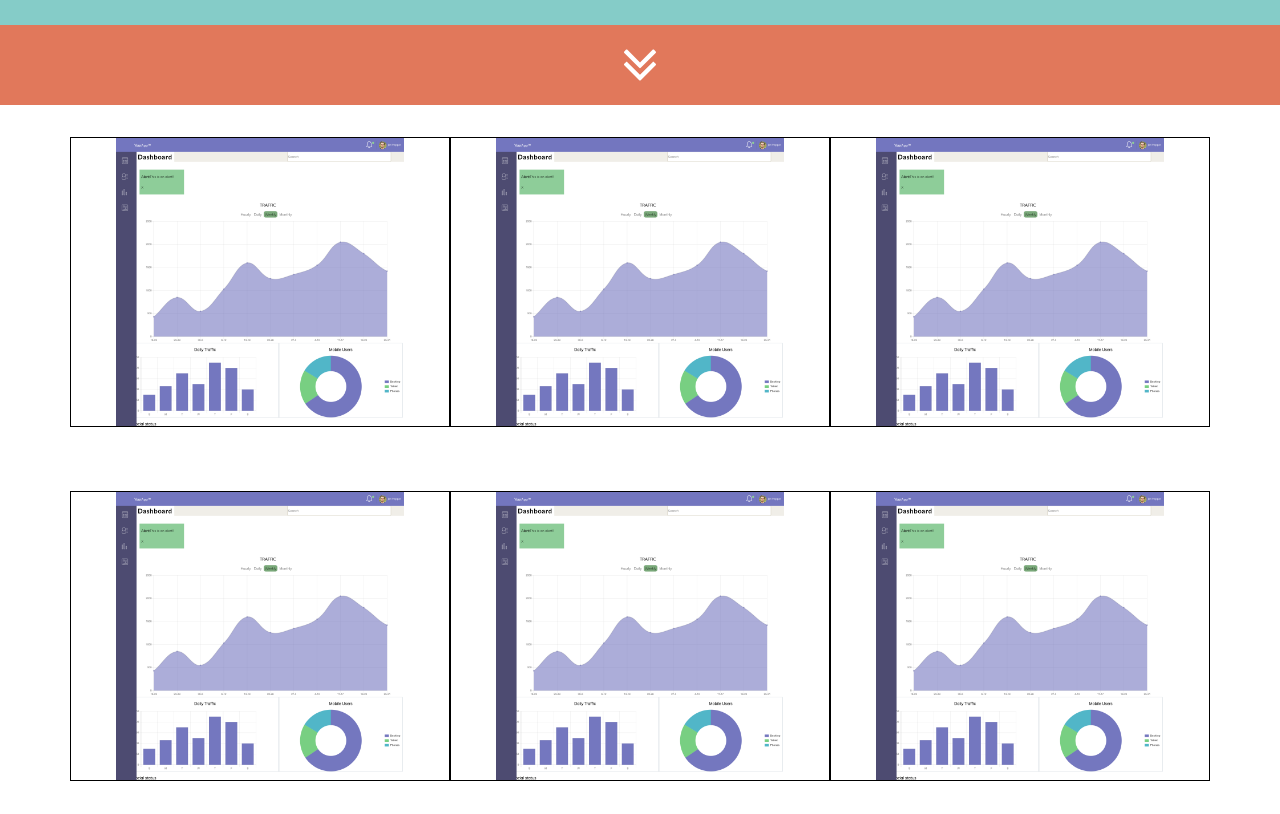
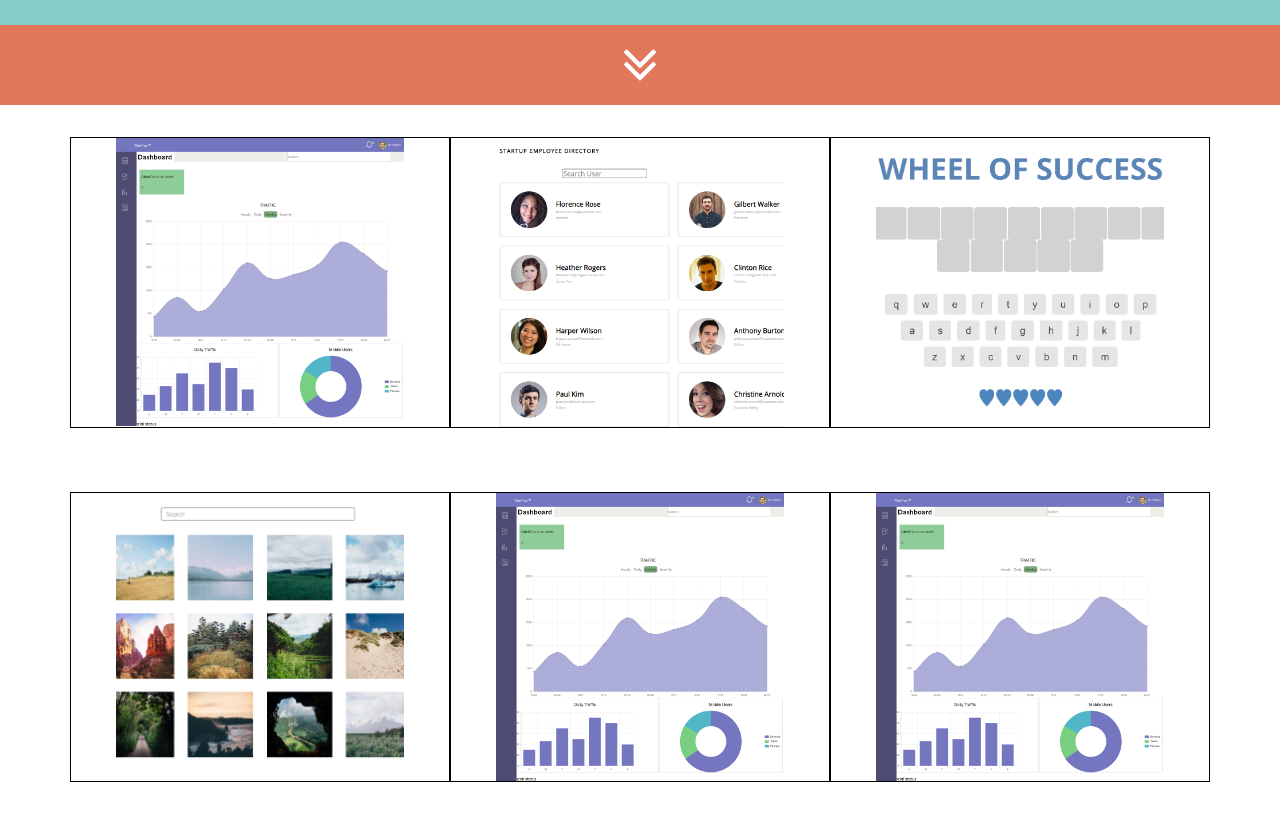
Before and after one commit to robinwatts96/portfolio, a plain HTML site: page index.html in a window 1280 px wide. Shown: the part 1560-2374 px from the top of the page. Drawn offline with nearby package versions, Linux system fonts and the light colour scheme.

Commit message:
half of images added

```diff
--- a/index.html
+++ b/index.html
@@ -90,18 +90,17 @@
     <!-- Portfolio -->
     <div class="container">
       <div class="row">
-        <div class="col-xs-12 col-md-6 col-lg-4 column">
-          <img id="web-app" src="images/portfolio/web-app.png" alt="web-app image">
-
-        </div>
-        <div class="col-xs-12 col-md-6 col-lg-4 column">
+        <div  id="web-app-div" class="col-xs-12 col-md-6 col-lg-4 column">
           <img id="web-app" src="images/portfolio/web-app.png" alt="web-app image">
         </div>
         <div class="col-xs-12 col-md-6 col-lg-4 column">
-          <img id="web-app" src="images/portfolio/web-app.png" alt="web-app image">
+          <img id="employee-directory" src="images/portfolio/employee-directory.png" alt="Employee directory image">
         </div>
         <div class="col-xs-12 col-md-6 col-lg-4 column">
-          <img id="web-app" src="images/portfolio/web-app.png" alt="web-app image">
+          <img id="game-show-app" src="images/portfolio/game-show-app.png" alt="game show app image">
+        </div>
+        <div class="col-xs-12 col-md-6 col-lg-4 column">
+          <img id="interactive-photo-gallery" src="images/portfolio/interactive-photo-gallery.png" alt="Interactive photo gallery image">
         </div>
         <div class="col-xs-12 col-md-6 col-lg-4 column">
           <img id="web-app" src="images/portfolio/web-app.png" alt="web-app image">
@@ -119,5 +118,6 @@
     <script src="https://code.jquery.com/jquery-3.5.1.slim.min.js" integrity="sha384-DfXdz2htPH0lsSSs5nCTpuj/zy4C+OGpamoFVy38MVBnE+IbbVYUew+OrCXaRkfj" crossorigin="anonymous"></script>
     <script src="https://cdn.jsdelivr.net/npm/popper.js@1.16.1/dist/umd/popper.min.js" integrity="sha384-9/reFTGAW83EW2RDu2S0VKaIzap3H66lZH81PoYlFhbGU+6BZp6G7niu735Sk7lN" crossorigin="anonymous"></script>
     <script src="https://stackpath.bootstrapcdn.com/bootstrap/4.5.2/js/bootstrap.min.js" integrity="sha384-B4gt1jrGC7Jh4AgTPSdUtOBvfO8shuf57BaghqFfPlYxofvL8/KUEfYiJOMMV+rV" crossorigin="anonymous"></script>
+    <script src="js/script.js"></script>
   </body>
 </html>
--- a/js/script.js
+++ b/js/script.js
@@ -0,0 +1,4 @@
+// Portfolio
+document.getElementById("web-app").addEventListener("click", function(){
+    document.getElementById("web-app-div").innerHTML = "Hello World";
+  });
--- a/scss/component/_images.scss
+++ b/scss/component/_images.scss
@@ -26,6 +26,6 @@
 // portfolio
 
 
-#web-app {
+.row img {
     width: 18em;
 }
```
Also changed, not shown: css/styles.css, images/portfolio/employee-directory.png (added), images/portfolio/game-show-app.png (added), images/portfolio/interactive-photo-gallery.png (added), 1 other file.
